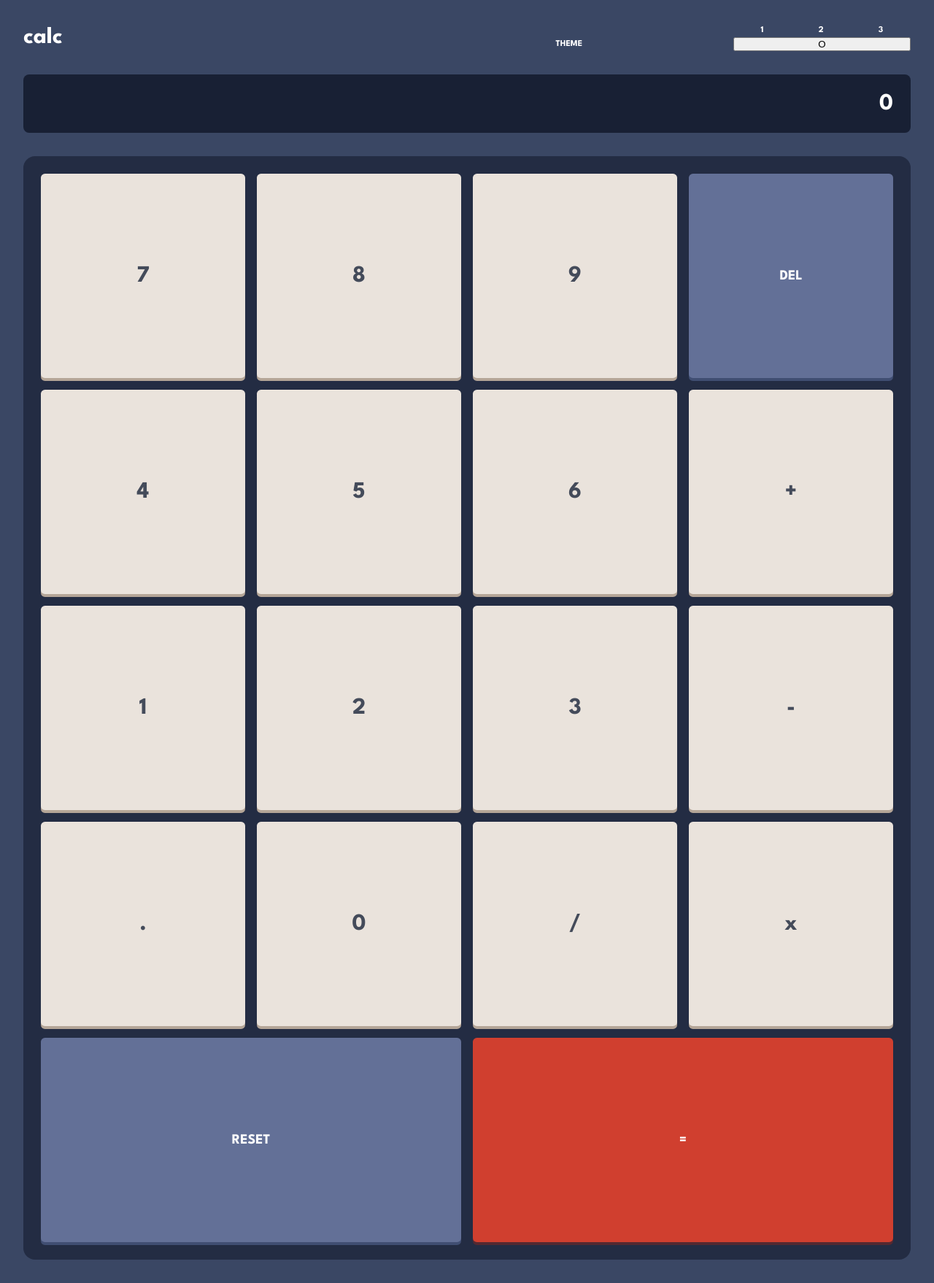
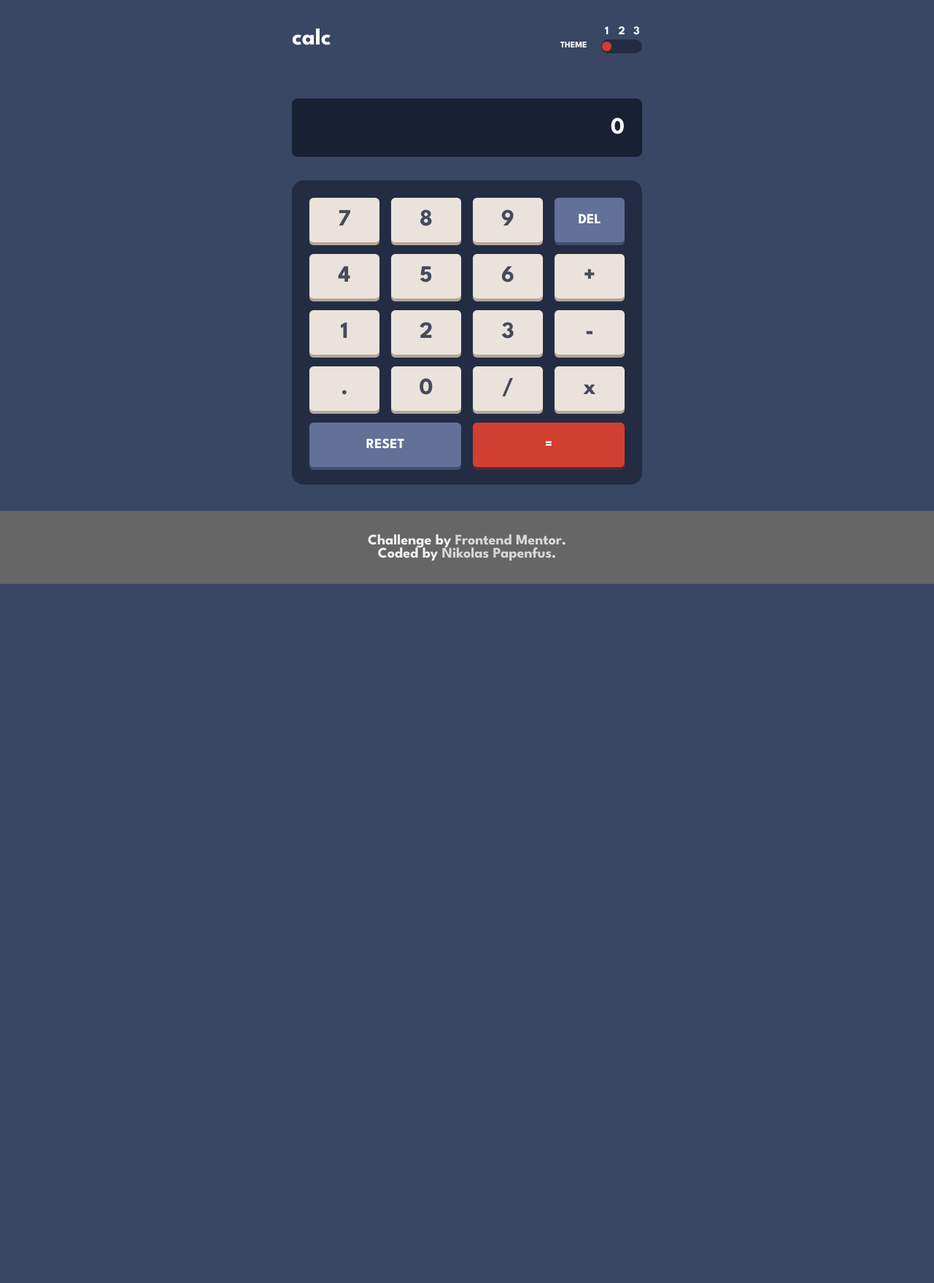
Before and after one commit to NPM0486/npm0486.github.io, a PHP site: page /front-mentor/calculator/ in a window 1280 px wide. Shown: the whole page at 73% size. After the commit the page ends 800 px from the top, so only its background shows below. Run offline with PHP 8.4, Linux system fonts and the light colour scheme.

Commit message:
mentor calcualtor full

```diff
--- a/front-mentor/calculator/index.html
+++ b/front-mentor/calculator/index.html
@@ -16,12 +16,17 @@
     <h1>calc</h1>
     <section>
       <h2>theme</h2>
-      <p>
-        <span>1</span>
-        <span>2</span>
-        <span>3</span>
-      </p>
-      <button>O</button>
+      <section class="themeSwitcher">
+        <input type="radio" name="theme" id="theme1" value="1" checked>
+        <label for="theme1">1</label>
+
+        <input type="radio" name="theme" id="theme2" value="2">
+        <label for="theme2">2</label>
+
+        <input type="radio" name="theme" id="theme3" value="3">
+        <label for="theme3">3</label>
+        <div></div>
+      </section>
     </section>
 </header>
 <main>
@@ -51,6 +56,11 @@
     <button class="equal func">=</button>
   </article>
 </main>
+<footer class="attribution">
+  <p>Challenge by <a href="https://www.frontendmentor.io?ref=challenge" target="_blank">Frontend Mentor</a>. </p>
+  <p>Coded by <a href="https://npm0486.github.io/" target="_blank">Nikolas Papenfus</a>.</p>
+</footer>
 </body>
 <script type="text/javascript" src="./script.js"></script>
+<script type="text/javascript" src="./theme.js"></script>
 </html>
--- a/front-mentor/calculator/style.css
+++ b/front-mentor/calculator/style.css
@@ -6,12 +6,15 @@
      --alt-font-color: #fff;
      --keys-background: #eae3dc;
      --font-color: #444b5a;
-    --keypad-background: #232c43;
      --keys-shadow: #b4a597;
      --rem-keys-color: #637097;
      --rem-keys-shadow: #404e72;
      --equal-color: #d03f2f;
      --equal-shadow: #93261a70;
+     --alt-alt-font-color: #fff;
+     --equal-font-color: #fff;
+     --toogle-background: #232c43;
+     --toogle-circle: #d03f2f;
 }
 
 *
@@ -19,6 +22,18 @@
     margin: 0;
     padding: 0;
     box-sizing: border-box;
+}
+
+@media (min-width: 500px)
+{
+    body
+    {
+        display: flex;
+        flex-direction: column;
+        align-items: center;
+        justify-content: center;
+        min-height: calc(100vh - 100px);
+    }
 }
 
 body
@@ -29,7 +44,21 @@ body
 }
 
 /*  HEADER  */
-
+@media (min-width: 500px)
+{
+    header
+    {
+        width: 30rem;
+    }
+    main
+    {
+        width: 30rem;
+    }
+    .operator
+    {
+        padding: 1rem;
+    }
+}
 header
 {
     display: flex;
@@ -44,9 +73,11 @@ header section
 {
     display: grid;
     width: 40%;
+    max-width: 7rem;
     align-items: center;
     grid-template-columns: 1fr 1fr;
     grid-template-rows: 1fr 1fr;
+    position: relative;
 }
 
 header section h2
@@ -58,20 +89,52 @@ header section h2
     text-transform: uppercase;
 }
 
-header section button
+header section .themeSwitcher
 {
     grid-column: 2;
-    grid-row: 2;
+    grid-row: span 2;
+    display: grid;
+    gap: 5px;
+    grid-template-columns: 1fr 1fr 1fr;
+    width: 100%;
+    place-items: center;
 }
 
-header section p
+header section .themeSwitcher input[type="radio"]
 {
-    grid-column: 2;
-    grid-row: 1;
-    font-size: 0.75rem;
-    display: flex;
-    justify-content: space-around;
+    grid-row: 2;
+    appearance: none;
+    display: grid;
+    place-content: center;
 }
+
+header section .themeSwitcher input[type="radio"]::before
+{
+    content: "";
+    width: 0.8rem;
+    height: 0.8rem;
+    border-radius: 50%;
+    scale: 0;
+    background-color: var(--toogle-circle);
+}
+
+header section .themeSwitcher input[type="radio"]:checked::before
+{
+    scale: 1;
+}
+
+header section .themeSwitcher div
+{
+    grid-row: 2;
+    background-color: var(--toogle-background);
+    width: 100%;
+    border-radius: 1rem;
+    z-index: -1;
+    height: 1.2rem;
+    position: absolute;
+}
+
+
 
 /*  MAIN */
 
@@ -126,12 +189,17 @@ main
     padding: 1.5rem;
 }
 
+@media (max-width: 500px) {
+    .operator{
+        aspect-ratio: 1/1;
+    }
+}
+
 .keypad .operator
 {
     border: none;
     font-family: 'League Spartan', sans-serif;
     font-size: 2rem;
-    aspect-ratio: 1/1;
     background-color: var(--keys-background);
     display: flex;
     align-items: center;
@@ -146,7 +214,7 @@ main
     border: none;
     font-family: 'League Spartan', sans-serif;
     background-color: var(--rem-keys-color);
-    color: var(--alt-font-color);
+    color: var(--alt-alt-font-color);
     border-radius: 0.35rem;
     font-size: 1.2rem;
     display: flex;
@@ -160,7 +228,7 @@ main
     border: none;
     font-family: 'League Spartan', sans-serif;
     background-color: var(--rem-keys-color);
-    color: var(--alt-font-color);
+    color: var(--alt-alt-font-color);
     border-radius: 0.35rem;
     font-size: 1.2rem;
     display: flex;
@@ -175,7 +243,7 @@ main
     border: none;
     font-family: 'League Spartan', sans-serif;
     background-color: var(--equal-color);
-    color: var(--alt-font-color);
+    color: var(--equal-font-color);
     border-radius: 0.35rem;
     font-size: 1.2rem;
     display: flex;
@@ -228,3 +296,39 @@ main
     transform: translateY(4px);
     box-shadow: var(--equal-shadow) 0px 0px 0px;
 }
+
+/*  FOOTER  */
+@media (min-width: 500px) {
+    .attribution{
+        position: absolute;
+        bottom: 0;
+    }
+}
+
+.attribution
+{
+    font-size: 20px;
+    text-align: center;
+    background-color: #666;
+    color: hsl(0, 0%, 95%);
+    height: 100px;
+    width: 100%;
+    display: flex;
+    align-items: center;
+    justify-content: center;
+    flex-direction: column;
+    font-weight: 300;
+}
+
+.attribution a
+{
+    color: hsla(0, 0%, 100%, 0.75);
+    text-decoration: none;
+    transition: all 0.5s ease-in-out;
+}
+
+.attribution a:hover
+{
+    color: blue;
+    text-decoration: underline;
+}
--- /dev/null
+++ b/front-mentor/calculator/theme.js
@@ -0,0 +1,60 @@
+var r = document.querySelector(':root');
+
+var theme = document.querySelectorAll('input[name="theme"]');
+for(let i = 0; i < theme.length; i++)
+{
+    theme[i].addEventListener('click', function () {
+    let value = document.querySelector('input[name="theme"]:checked').value;
+    if (value == '1') {
+        r.style.setProperty('--background', '#3a4764');
+        r.style.setProperty('--keypad-background', '#232c43');
+        r.style.setProperty('--display-background', '#182034');
+        r.style.setProperty('--alt-font-color', '#fff');
+        r.style.setProperty('--keys-background', '#eae3dc');
+        r.style.setProperty('--font-color', '#444b5a');
+        r.style.setProperty('--keypad-background', '#232c43');
+        r.style.setProperty('--keys-shadow', '#b4a597');
+        r.style.setProperty('--rem-keys-color', '#637097');
+        r.style.setProperty('--rem-keys-shadow', '#404e72');
+        r.style.setProperty('--equal-color', '#d03f2f');
+        r.style.setProperty('--equal-shadow', '#93261a70');
+        r.style.setProperty('--alt-alt-font-color', '#fff');
+        r.style.setProperty('--equal-font-color', '#fff');
+        r.style.setProperty('--toogle-background', '#232c43');
+        r.style.setProperty('--toogle-circle', '#d03f2f');
+
+    } else if (value == '2') {
+        r.style.setProperty('--background', '#e6e6e6');
+        r.style.setProperty('--keypad-background', '#d1cccc');
+        r.style.setProperty('--display-background', '#ededed');
+        r.style.setProperty('--alt-font-color', '#36362b');
+        r.style.setProperty('--keys-background', '#e5e4e1');
+        r.style.setProperty('--font-color', '#35352c');
+        r.style.setProperty('--keys-shadow', '#a69d91');
+        r.style.setProperty('--rem-keys-color', '#377f86');
+        r.style.setProperty('--rem-keys-shadow', '#1b5f65');
+        r.style.setProperty('--equal-color', '#ca5502');
+        r.style.setProperty('--equal-shadow', '#893901');
+        r.style.setProperty('--alt-alt-font-color', '#ffffff');
+        r.style.setProperty('--equal-font-color', '#fff');
+        r.style.setProperty('--toogle-background', 'hsl(0, 5%, 81%)');
+        r.style.setProperty('--toogle-circle', 'hsl(25, 98%, 40%)');
+    } else if (value == '3') {
+        r.style.setProperty('--background', '#160628');
+        r.style.setProperty('--keypad-background', '#1d0934');
+        r.style.setProperty('--display-background', '#1d0934');
+        r.style.setProperty('--alt-font-color', '#ffe53d');
+        r.style.setProperty('--keys-background', '#341c4f');
+        r.style.setProperty('--font-color', '#ffe53d');
+        r.style.setProperty('--keys-shadow', '#871c9c');
+        r.style.setProperty('--rem-keys-color', '#58077d');
+        r.style.setProperty('--rem-keys-shadow', '#bc15f4');
+        r.style.setProperty('--equal-color', '#00e0d1');
+        r.style.setProperty('--equal-shadow', '#6cf9f2');
+        r.style.setProperty('--alt-alt-font-color', '#ffffff');
+        r.style.setProperty('--equal-font-color', '#1b2428');
+        r.style.setProperty('--toogle-background', 'hsl(268, 71%, 12%)');
+        r.style.setProperty('--toogle-circle', 'hsl(176, 100%, 44%)');
+    }
+});
+}
```
Also changed, not shown: projects.html (+23 -0 lines). Lines whose indentation alone changed are shown as unchanged.
